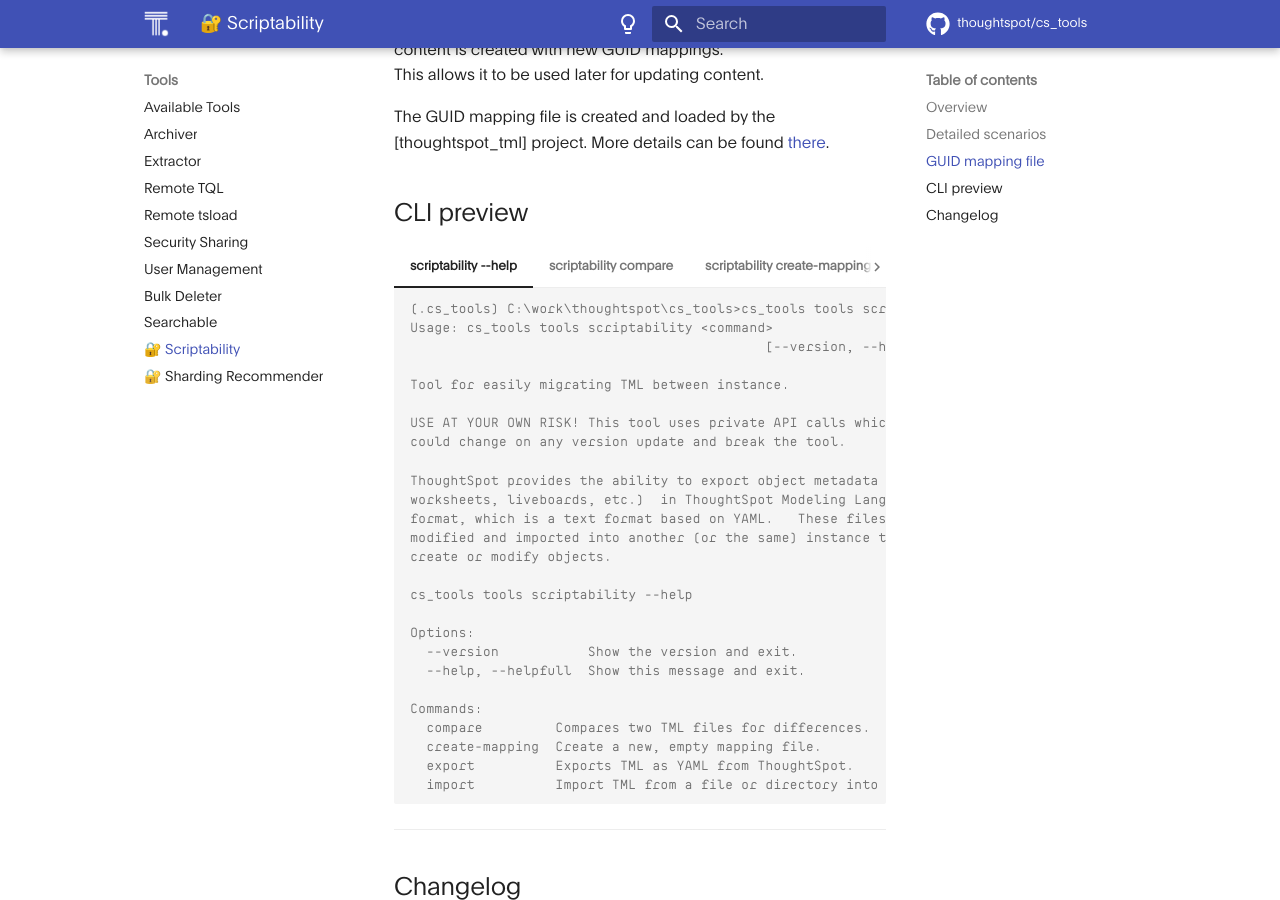
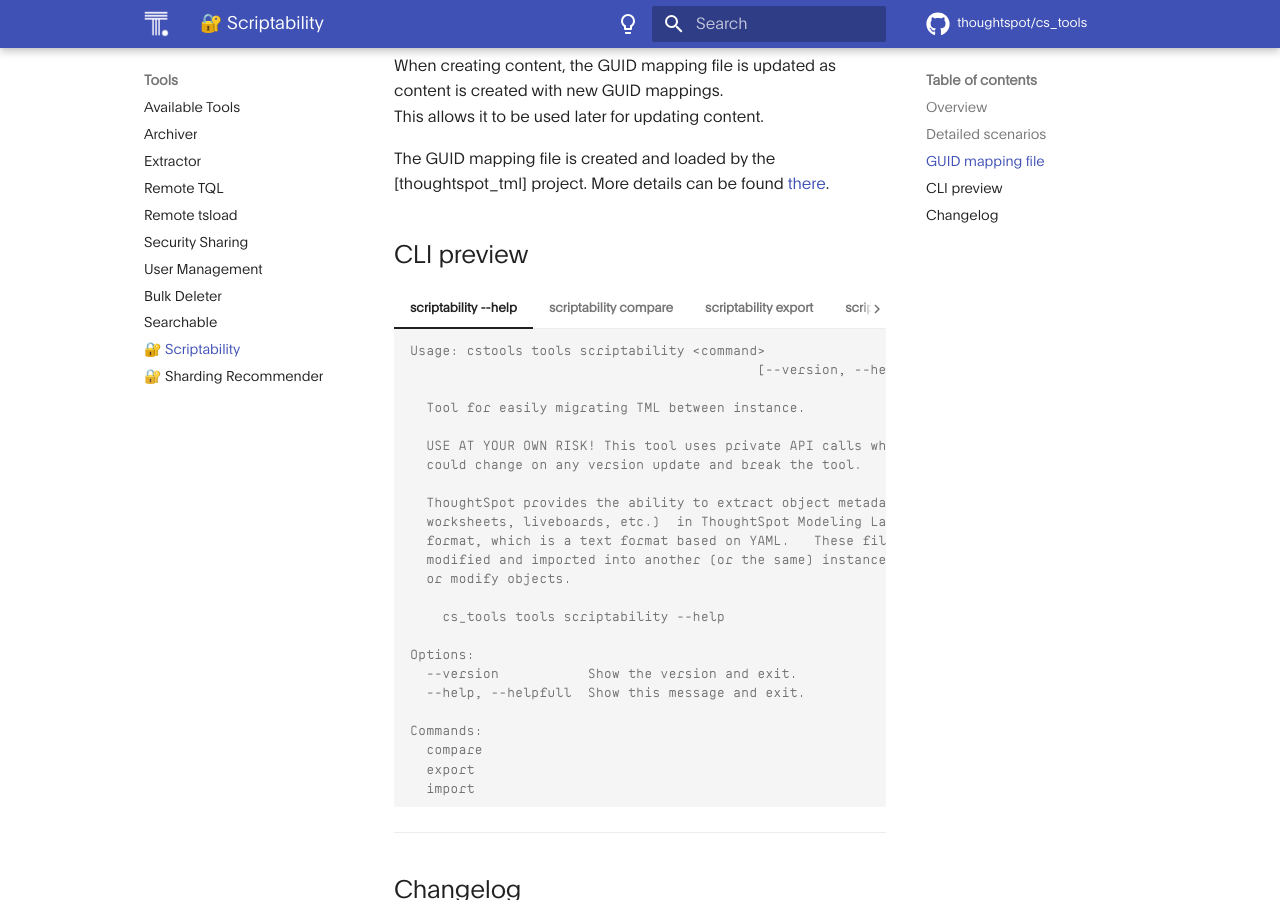
Before and after one commit to thoughtspot/cs_tools, an MkDocs documentation site: the page built from docs/cs-tools/scriptability/README.md, in a window 1280 px wide and 900 px high, scrolled down 2488 px. Built offline with MkDocs 1.6.1 and Material for MkDocs 9.7.7, drawn with Linux system fonts in a browser that asks for light colours; emoji names are drawn with the system emoji font; some web fonts are replaced; comment, search, counter and statistics services are not loaded; some of the changed text lies outside the part shown.

Commit message:
Removed create-mapping command and updated docs.

````diff
--- a/docs/cs-tools/scriptability/README.md
+++ b/docs/cs-tools/scriptability/README.md
@@ -139,32 +141,31 @@
 
 === "scriptability --help"
     ```console
-    (.cs_tools) C:\work\thoughtspot\cs_tools>cs_tools tools scriptability --help
-    Usage: cs_tools tools scriptability <command>
-                                                [--version, --help]
 
-    Tool for easily migrating TML between instance.
+    Usage: cstools tools scriptability <command>
+                                               [--version, --help]
 
-    USE AT YOUR OWN RISK! This tool uses private API calls which
-    could change on any version update and break the tool.
+      Tool for easily migrating TML between instance.
 
-    ThoughtSpot provides the ability to export object metadata (tables,
-    worksheets, liveboards, etc.)  in ThoughtSpot Modeling Language (TML)
-    format, which is a text format based on YAML.   These files can then be
-    modified and imported into another (or the same) instance to either
-    create or modify objects.
+      USE AT YOUR OWN RISK! This tool uses private API calls which
+      could change on any version update and break the tool.
 
-    cs_tools tools scriptability --help
+      ThoughtSpot provides the ability to extract object metadata (tables,
+      worksheets, liveboards, etc.)  in ThoughtSpot Modeling Language (TML)
+      format, which is a text format based on YAML.   These files can then be
+      modified and imported into another (or the same) instance to either create
+      or modify objects.
+
+        cs_tools tools scriptability --help
 
     Options:
       --version           Show the version and exit.
       --help, --helpfull  Show this message and exit.
 
     Commands:
-      compare         Compares two TML files for differences.
-      create-mapping  Create a new, empty mapping file.
-      export          Exports TML as YAML from ThoughtSpot.
-      import          Import TML from a file or directory into ThoughtSpot.
+      compare
+      export
+      import
     ```
 
 === "scriptability compare"
@@ -184,30 +185,12 @@
       --help, --helpfull  Show this message and exit.
     ```
 
-=== "scriptability create-mapping"
-    ```console
-    (.cs_tools) C:\work\thoughtspot\cs_tools>cs_tools tools scriptability create-mapping --help
-
-    Usage: cs_tools tools scriptability create-mapping
-               FILE [--help]
-
-      Create a new, empty mapping file.
-
-    Arguments:
-      FILE  Path to the new mapping file to be created.  Existing files will not be overwritten.
-
-    Options:
-      --help, --helpfull  Show this message and exit.
-    ```
-
 === "scriptability export"
     ```console
-    cs_tools tools scriptability export --help
 
-    Usage: cs_tools tools scriptability export DIR
-                                                           [--tags, ...,
-                                                           --help] --config
-                                                           NAME
+    Usage: cstools tools scriptability export DIR
+                                                      [--tags, ...,
+                                                      --help] --config NAME
 
     Arguments:
       DIR  full path (directory) to save data set to
@@ -228,42 +211,47 @@
                                       if specified, also export related content
                                       [default: no-export-associated]
       --set-fqns / --no-set-fqns      if set, then the content in the TML will
-                                      have FQNs (GUIDs) added.  \[default:
+                                      have FQNs (GUIDs) added.  [default:
                                       no-set-fqns]
+      --org TEXT                      Name of org to export from.  The user must
+                                      have access to that org.
       --config NAME                   config file identifier
       --help, --helpfull              Show this message and exit.
     ```
 
 === "scriptability import"
     ```console
-    (.cs_tools) C:\work\thoughtspot\cs_tools>cs_tools tools scriptability import --help
 
-    Usage: cs_tools tools scriptability import FILE_OR_DIR
-                                                           [--import-policy,
-                                                           ..., --help]
-                                                           --config NAME
-
-      Import TML from a file or directory into ThoughtSpot.
+    Usage: cstools tools scriptability import FILE_OR_DIR
+                                                          [--import-policy,
+                                                          ..., --help] --config
+                                                          NAME
 
     Arguments:
       FILE_OR_DIR  full path to the TML file or directory to import.
 
     Options:
       --import-policy [PARTIAL|ALL_OR_NONE|VALIDATE_ONLY]
-                                      The import policy type  \[default:
+                                      The import policy type  [default:
                                       VALIDATE_ONLY]
       --force-create / --no-force-create
                                       If true, will force a new object to be
-                                      created.  \[default: no-force-
+                                      created.  [default: no-force-
                                       create]
       --guid-file FILE_OR_DIR         Existing or new mapping file to map GUIDs
                                       from source instance to target instance.
+      --from-env TEXT                 The environment name importing from, for
+                                      GUID mapping.
+      --to-env TEXT                   The environment name importing to, for GUID
+                                      mapping.
       --tags TAGS                     One or more tags to add to the imported
                                       content.
       --share-with GROUPS             One or more groups to share the uploaded
                                       content with.
       --tml-logs DIR                  full path to the directory to log sent TML.
                                       TML can change during load.
+      --org TEXT                      Name of org to import to.  The user must
+                                      have access to that org.
       --config NAME                   config file identifier
       --help, --helpfull              Show this message and exit.
     ```
````
Also changed, not shown: other parts of docs/cs-tools/scriptability/README.md (+3 -1 lines), 1 other file.
